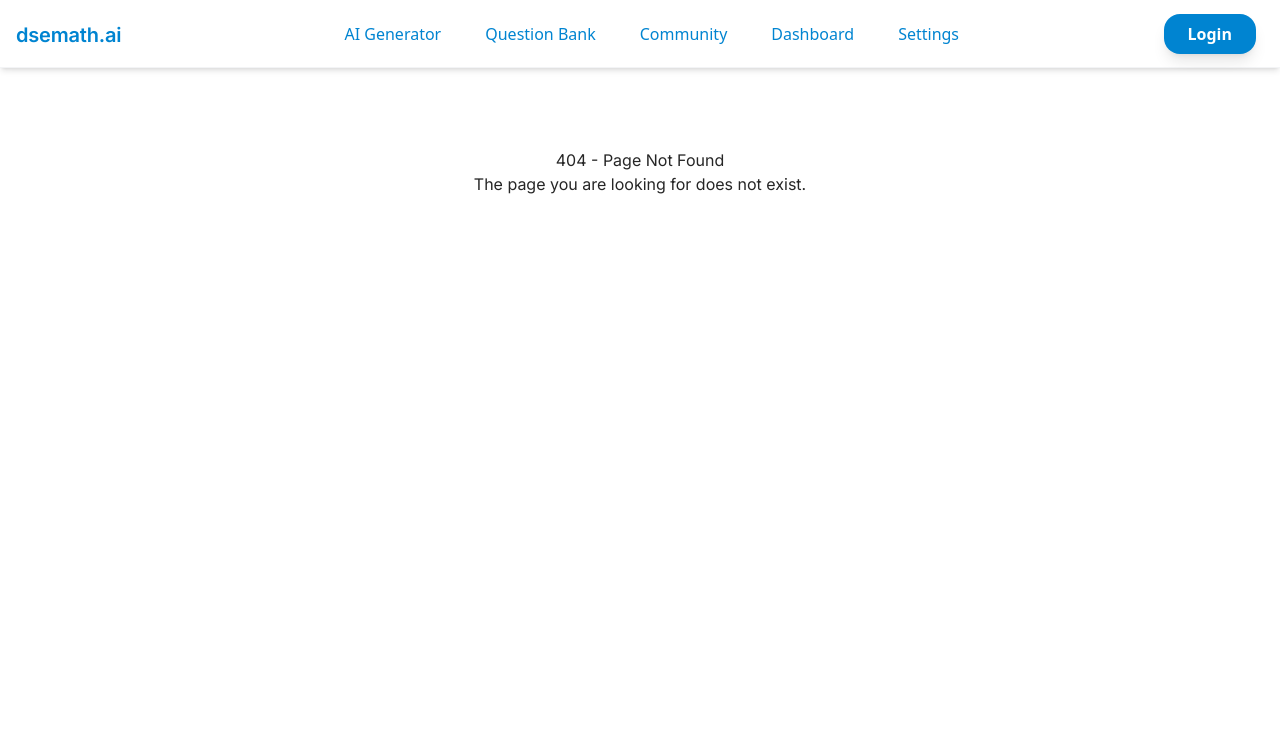
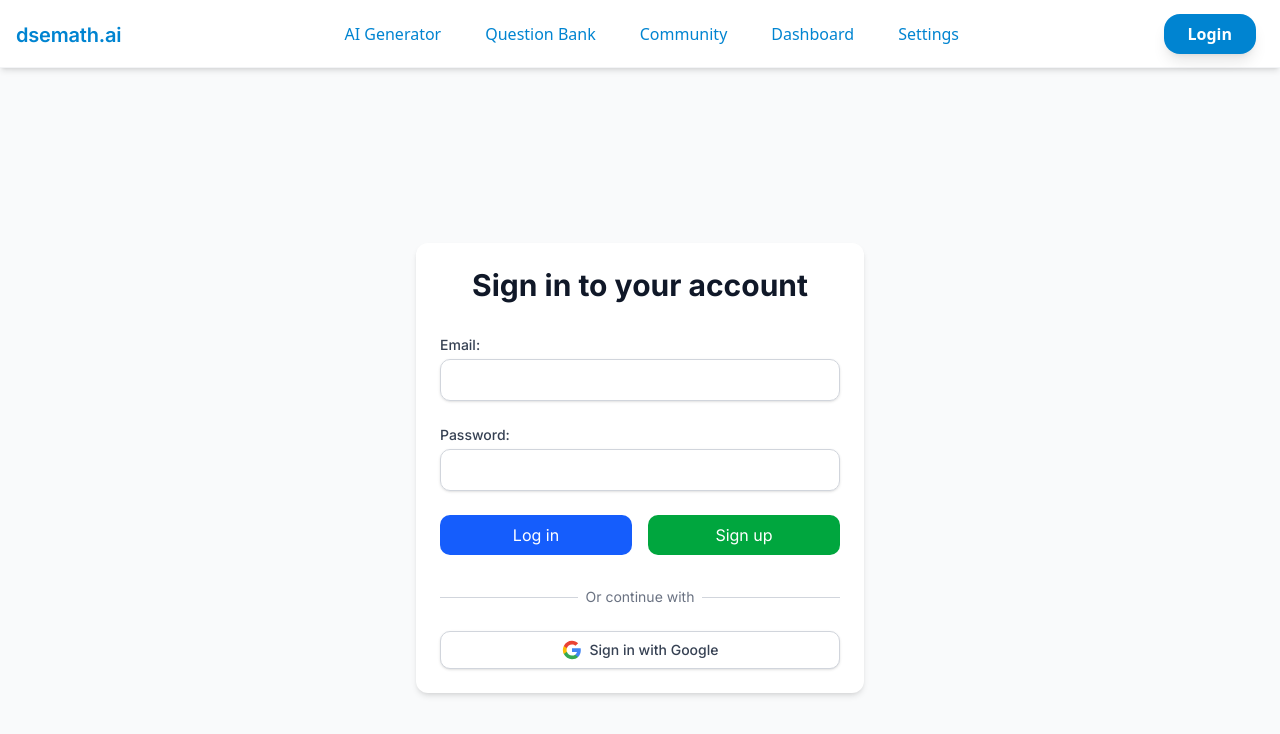
Before and after one commit to Art3misHawk/dsemath.ai, a Next.js app: page /login in a window 1280 px wide. Before the commit this address had no page. Shown: the top 734 px of the page. Built offline with nearby package versions, Linux system fonts and the light colour scheme.

Commit message:
put the login page back

```diff
--- /dev/null
+++ b/src/app/(profile)/login/page.tsx
@@ -0,0 +1,108 @@
+'use client';
+
+// import { login, signup } from './actions'
+// import { handleGoogleLogin } from './utils';
+
+export default function LoginPage() {
+  return (
+    <div className="min-h-screen flex items-center justify-center bg-gray-50">
+      <div className="max-w-md w-full space-y-8 p-6 bg-white rounded-lg shadow-md">
+        <Title />
+        <CustomEmailLogin />
+        <div className="mt-6">
+          <Seperator />
+          <GoogleLogin />
+        </div>
+      </div>
+    </div>
+  );
+}
+
+function Title() {
+  return (
+    <div>
+      <h2 className="text-center text-3xl font-bold text-gray-900">
+        Sign in to your account
+      </h2>
+    </div>
+  )
+}
+
+function CustomEmailLogin() {
+  return (
+    <form className="space-y-6">
+      <div>
+        <label htmlFor="email" className="block text-sm font-medium text-gray-700">
+          Email:
+        </label>
+        <input
+          id="email"
+          name="email"
+          type="email"
+          required
+          className="mt-1 block w-full px-3 py-2 border border-gray-300 rounded-md shadow-sm focus:outline-none focus:ring-blue-500 focus:border-blue-500"
+        />
+      </div>
+
+      <div>
+        <label htmlFor="password" className="block text-sm font-medium text-gray-700">
+          Password:
+        </label>
+        <input
+          id="password"
+          name="password"
+          type="password"
+          required
+          className="mt-1 block w-full px-3 py-2 border border-gray-300 rounded-md shadow-sm focus:outline-none focus:ring-blue-500 focus:border-blue-500"
+        />
+      </div>
+
+      <div className="flex space-x-4">
+        <button
+          // formAction={login}
+          className="flex-1 bg-blue-600 text-white py-2 px-4 rounded-md hover:bg-blue-700 focus:outline-none focus:ring-2 focus:ring-blue-500"
+        >
+          Log in
+        </button>
+        <button
+          // formAction={signup}
+          className="flex-1 bg-green-600 text-white py-2 px-4 rounded-md hover:bg-green-700 focus:outline-none focus:ring-2 focus:ring-green-500"
+        >
+          Sign up
+        </button>
+      </div>
+    </form>
+  )
+}
+
+function Seperator() {
+  return (
+    <div className="relative">
+      <div className="absolute inset-0 flex items-center">
+        <div className="w-full border-t border-gray-300" />
+      </div>
+      <div className="relative flex justify-center text-sm">
+        <span className="px-2 bg-white text-gray-500">Or continue with</span>
+      </div>
+    </div>
+  )
+}
+
+function GoogleLogin() {
+  return (
+    <div className="mt-6">
+      <button
+        // onClick={handleGoogleLogin}
+        className="w-full flex justify-center items-center px-4 py-2 border border-gray-300 rounded-md shadow-sm bg-white text-sm font-medium text-gray-700 hover:bg-gray-50 focus:outline-none focus:ring-2 focus:ring-blue-500"
+      >
+        <svg className="w-5 h-5 mr-2" viewBox="0 0 24 24">
+          <path fill="#4285F4" d="M22.56 12.25c0-.78-.07-1.53-.2-2.25H12v4.26h5.92c-.26 1.37-1.04 2.53-2.21 3.31v2.77h3.57c2.08-1.92 3.28-4.74 3.28-8.09z"/>
+          <path fill="#34A853" d="M12 23c2.97 0 5.46-.98 7.28-2.66l-3.57-2.77c-.98.66-2.23 1.06-3.71 1.06-2.86 0-5.29-1.93-6.16-4.53H2.18v2.84C3.99 20.53 7.7 23 12 23z"/>
+          <path fill="#FBBC05" d="M5.84 14.09c-.22-.66-.35-1.36-.35-2.09s.13-1.43.35-2.09V7.07H2.18C1.43 8.55 1 10.22 1 12s.43 3.45 1.18 4.93l2.85-2.22.81-.62z"/>
+          <path fill="#EA4335" d="M12 5.38c1.62 0 3.06.56 4.21 1.64l3.15-3.15C17.45 2.09 14.97 1 12 1 7.7 1 3.99 3.47 2.18 7.07l3.66 2.84c.87-2.6 3.3-4.53 6.16-4.53z"/>
+        </svg>
+        Sign in with Google
+      </button>
+    </div>
+  )
+}
```
